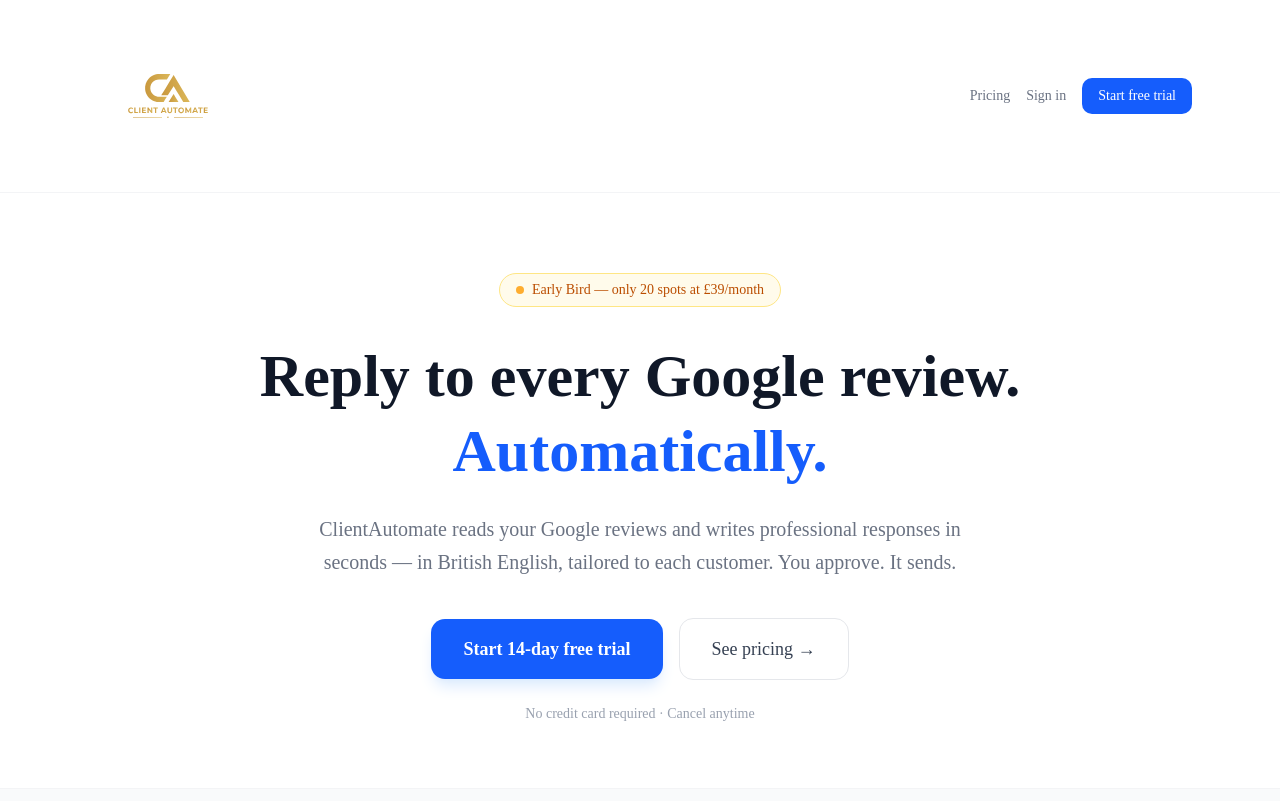
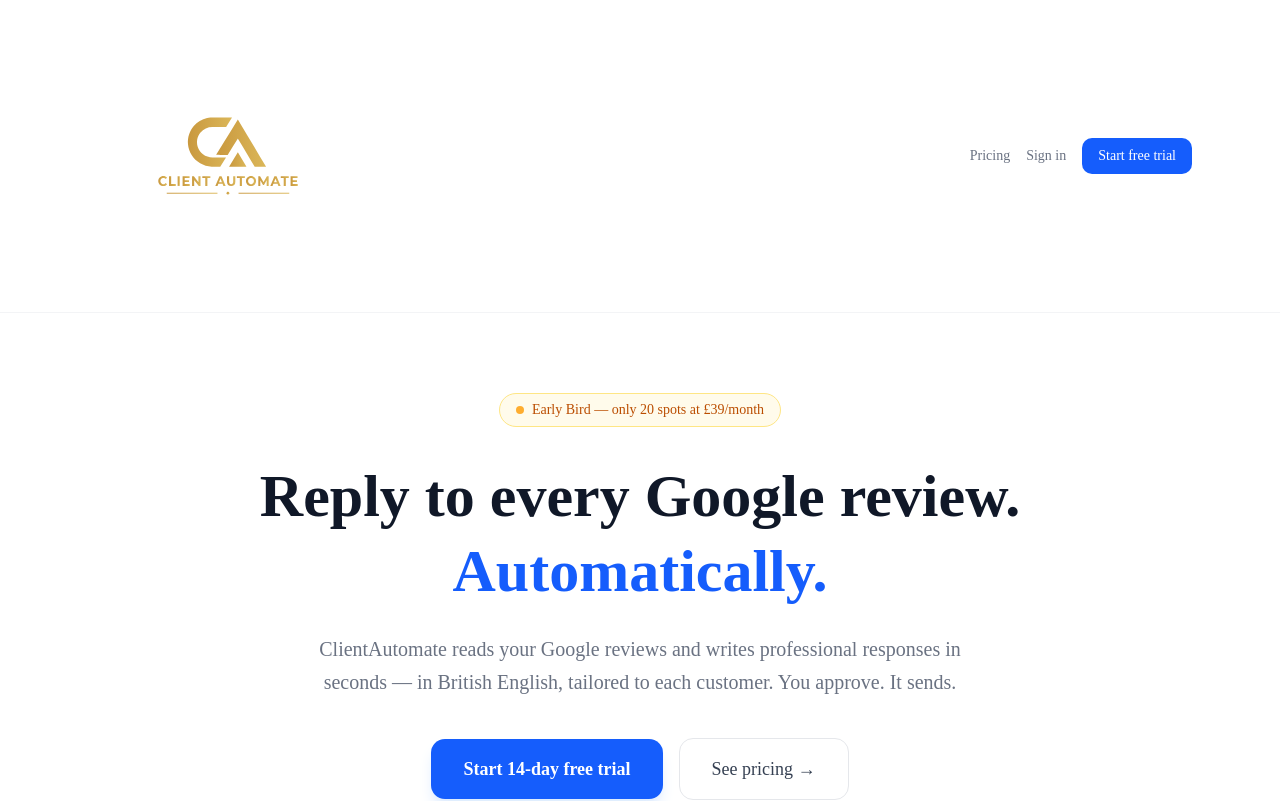
Before and after one commit to clientautomate/clientautomate, a Next.js app: page / in a window 1280 px wide. Shown: the top 801 px of the page. Built offline with nearby package versions, Linux system fonts and the light colour scheme.

Commit message:
Increase logo size by 75% in nav and footer

```diff
--- a/src/app/page.tsx
+++ b/src/app/page.tsx
@@ -9,7 +9,7 @@
       <nav className="sticky top-0 z-50 bg-white/90 backdrop-blur border-b border-gray-100">
         <div className="max-w-6xl mx-auto px-6 py-4 flex items-center justify-between">
           <a href="/">
-            <Image src="/logo.svg" alt="ClientAutomate" width={160} height={36} priority />
+            <Image src="/logo.svg" alt="ClientAutomate" width={280} height={63} priority />
           </a>
           <div className="flex items-center gap-4">
             <Link href="/pricing" className="text-sm text-gray-500 hover:text-gray-900 hidden sm:block">
@@ -253,7 +253,7 @@
       <footer className="border-t border-gray-100 py-10 px-6">
         <div className="max-w-6xl mx-auto flex flex-col sm:flex-row items-center justify-between gap-4">
           <div className="flex items-center gap-2">
-            <Image src="/logo.svg" alt="ClientAutomate" width={120} height={28} />
+            <Image src="/logo.svg" alt="ClientAutomate" width={210} height={49} />
           </div>
           <div className="flex items-center gap-6 text-sm text-gray-400">
             <Link href="/pricing" className="hover:text-gray-700">Pricing</Link>
```
